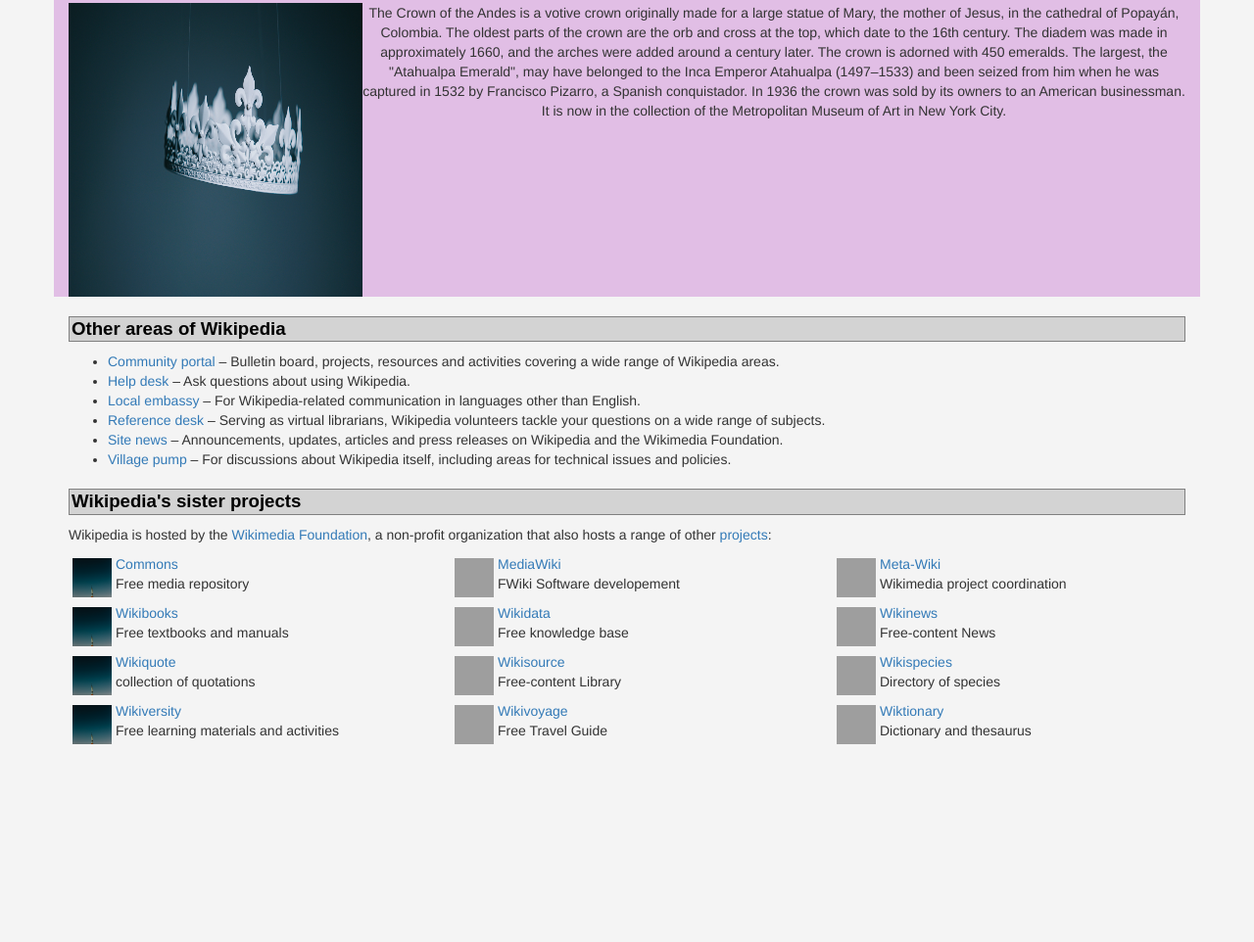
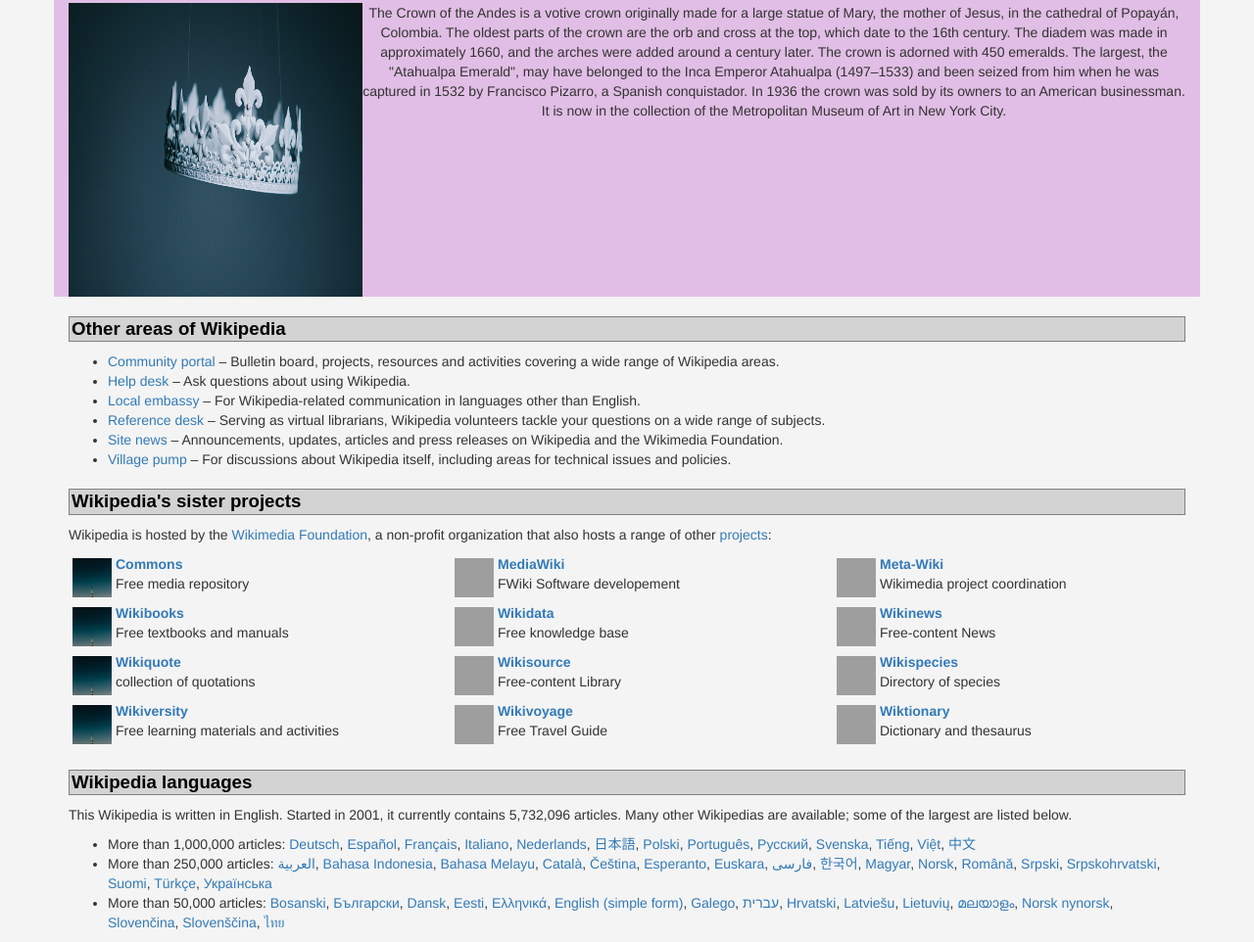
Before and after one commit to rohanpmoore/wiki-clone, a plain HTML site: page index.html in a window 1280 px wide. Shown: the part 717-1679 px from the top of the page at 98% size. Before the commit the page ends 1483 px from the top, so only its background shows below. Drawn offline with Linux system fonts and the light colour scheme; grey boxes are pictures that could not be loaded.

Commit message:
add final row

```diff
--- a/index.html
+++ b/index.html
@@ -75,62 +75,69 @@
           <div class="row">
             <div class="col-md-4">
               <img class="icon" src="images/icon1.jpg" alt="icon1 piucture">
-              <p><a href="#">Commons</a> <br>Free media repository</p>
+              <p><strong><a href="#">Commons</a></strong> <br>Free media repository</p>
             </div>
             <div class="col-md-4">
               <img class="icon" src="images/icon2.jpg" alt="icon2 piucture">
-              <p><a href="#">MediaWiki</a> <br>FWiki Software developement</p>
+              <p><strong><a href="#">MediaWiki</a></strong> <br>FWiki Software developement</p>
             </div>
             <div class="col-md-4">
               <img class="icon" src="images/icon3.jpg" alt="icon3 piucture">
-              <p><a href="#">Meta-Wiki</a> <br>Wikimedia project coordination</p>
+              <p><strong><a href="#">Meta-Wiki</a></strong> <br>Wikimedia project coordination</p>
             </div>
           </div>
 
           <div class="row">
             <div class="col-md-4">
               <img class="icon" src="images/icon1.jpg" alt="icon1 piucture">
-              <p><a href="#">Wikibooks</a> <br>Free textbooks and manuals</p>
+              <p><strong><a href="#">Wikibooks</a></strong> <br>Free textbooks and manuals</p>
             </div>
             <div class="col-md-4">
               <img class="icon" src="images/icon2.jpg" alt="icon2 piucture">
-              <p><a href="#">Wikidata</a> <br>Free knowledge base</p>
+              <p><strong><a href="#">Wikidata</a></strong> <br>Free knowledge base</p>
             </div>
             <div class="col-md-4">
               <img class="icon" src="images/icon3.jpg" alt="icon3 piucture">
-              <p><a href="#">Wikinews</a> <br>Free-content News</p>
+              <p><strong><a href="#">Wikinews</a></strong> <br>Free-content News</p>
             </div>
           </div>
 
           <div class="row">
             <div class="col-md-4">
               <img class="icon" src="images/icon1.jpg" alt="icon1 piucture">
-              <p><a href="#">Wikiquote</a> <br>collection of quotations</p>
+              <p><strong><a href="#">Wikiquote</a></strong> <br>collection of quotations</p>
             </div>
             <div class="col-md-4">
               <img class="icon" src="images/icon2.jpg" alt="icon2 piucture">
-              <p><a href="#">Wikisource</a> <br>Free-content Library</p>
+              <p><strong><a href="#">Wikisource</a></strong> <br>Free-content Library</p>
             </div>
             <div class="col-md-4">
               <img class="icon" src="images/icon3.jpg" alt="icon3 piucture">
-              <p><a href="#">Wikispecies</a> <br>Directory of species</p>
+              <p><strong><a href="#">Wikispecies</a></strong> <br>Directory of species</p>
             </div>
           </div>
 
           <div class="row">
             <div class="col-md-4">
               <img class="icon" src="images/icon1.jpg" alt="icon1 piucture">
-              <p><a href="#">Wikiversity</a> <br>Free learning materials and activities</p>
+              <p><strong><a href="#">Wikiversity</a></strong> <br>Free learning materials and activities</p>
             </div>
             <div class="col-md-4">
               <img class="icon" src="images/icon2.jpg" alt="icon2 piucture">
-              <p><a href="#">Wikivoyage</a> <br>Free Travel Guide</p>
+              <p><strong><a href="#">Wikivoyage</a></strong> <br>Free Travel Guide</p>
             </div>
             <div class="col-md-4">
               <img class="icon" src="images/icon3.jpg" alt="icon3 piucture">
-              <p><a href="#">Wiktionary</a> <br>Dictionary and thesaurus</p>
+              <p><strong><a href="#">Wiktionary</a></strong> <br>Dictionary and thesaurus</p>
             </div>
           </div>
+          <h2 class="grey-header">Wikipedia languages</h2>
+          <p>This Wikipedia is written in English. Started in 2001, it currently contains 5,732,096 articles. Many other Wikipedias are available; some of the largest are listed below.</p>
+          <ul>
+            <li>More than 1,000,000 articles: <a href="#">Deutsch</a>, <a href="#">Español</a>, <a href="#">Français</a>, <a href="#">Italiano</a>, <a href="#">Nederlands</a>, <a href="#">日本語</a>, <a href="#">Polski</a>, <a href="#">Português</a>, <a href="#">Русский</a>, <a href="#">Svenska</a>, <a href="#">Tiếng</a>, <a href="#">Việt</a>, <a href="#">中文</a></li>
+            <li>More than 250,000 articles: <a href="#">العربية</a>, <a href="#">Bahasa Indonesia</a>, <a href="#">Bahasa Melayu</a>, <a href="#">Català</a>, <a href="#">Čeština</a>, <a href="#">Esperanto</a>, <a href="#">Euskara</a>, <a href="#">فارسی</a>, <a href="#">한국어</a>, <a href="#">Magyar</a>, <a href="#">Norsk</a>, <a href="#">Română</a>, <a href="#">Srpski</a>, <a href="#">Srpskohrvatski</a>, <a href="#">Suomi</a>, <a href="#">Türkçe</a>, <a href="#">Українська</a></li>
+            <li>More than 50,000 articles: <a href="#">Bosanski</a>, <a href="#">Български</a>, <a href="#">Dansk</a>, <a href="#">Eesti</a>, <a href="#">Ελληνικά</a>, <a href="#">English (simple form)</a>, <a href="#">Galego</a>, <a href="#">עברית</a>, <a href="#">Hrvatski</a>, <a href="#">Latviešu</a>, <a href="#">Lietuvių</a>, <a href="#">മലയാളം</a>, <a href="#">Norsk nynorsk</a>, <a href="#">Slovenčina</a>, <a href="#">Slovenščina</a>, <a href="#">ไทย</a></li>
+          </ul>
         </div>
       </div>
     </div>
```
